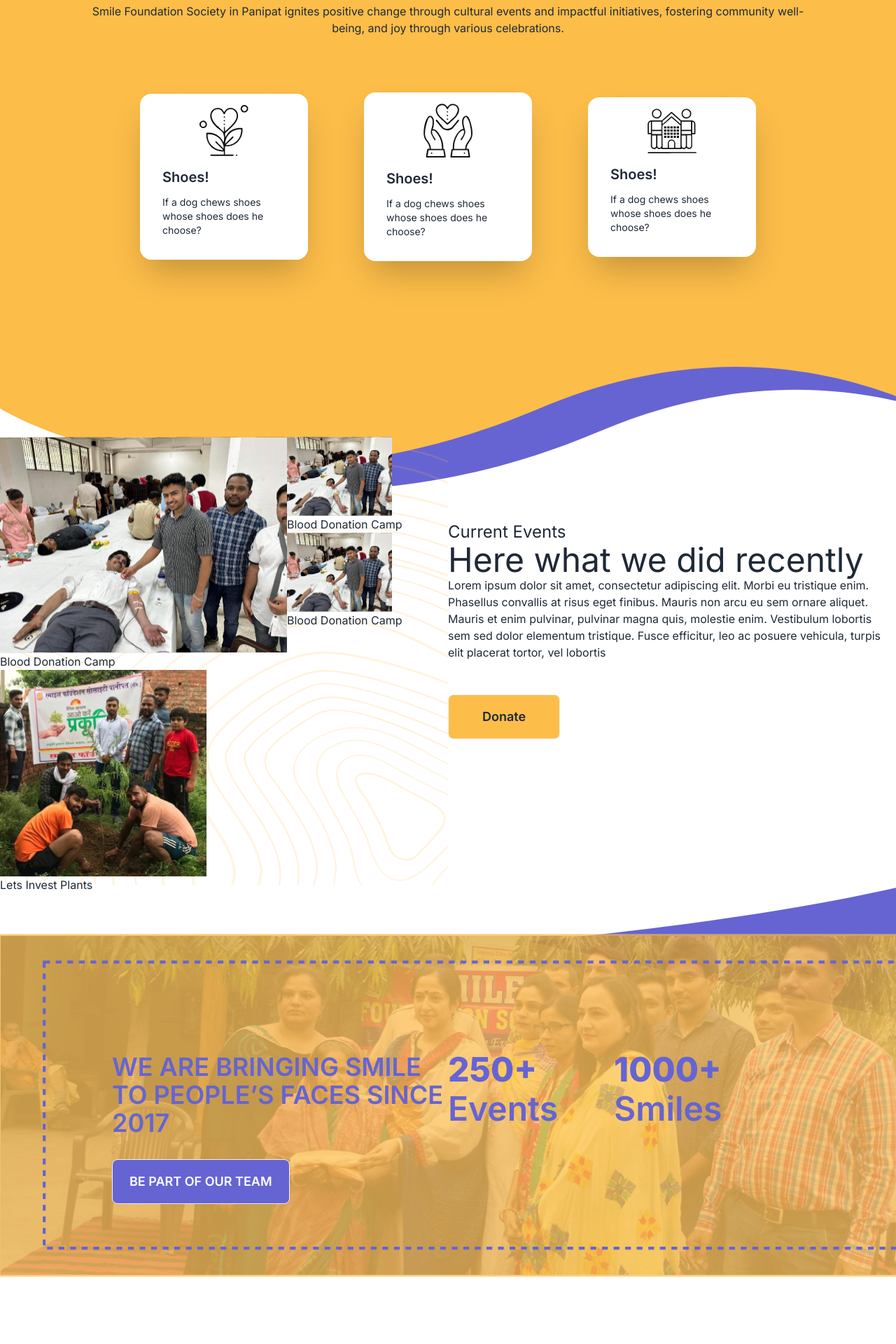
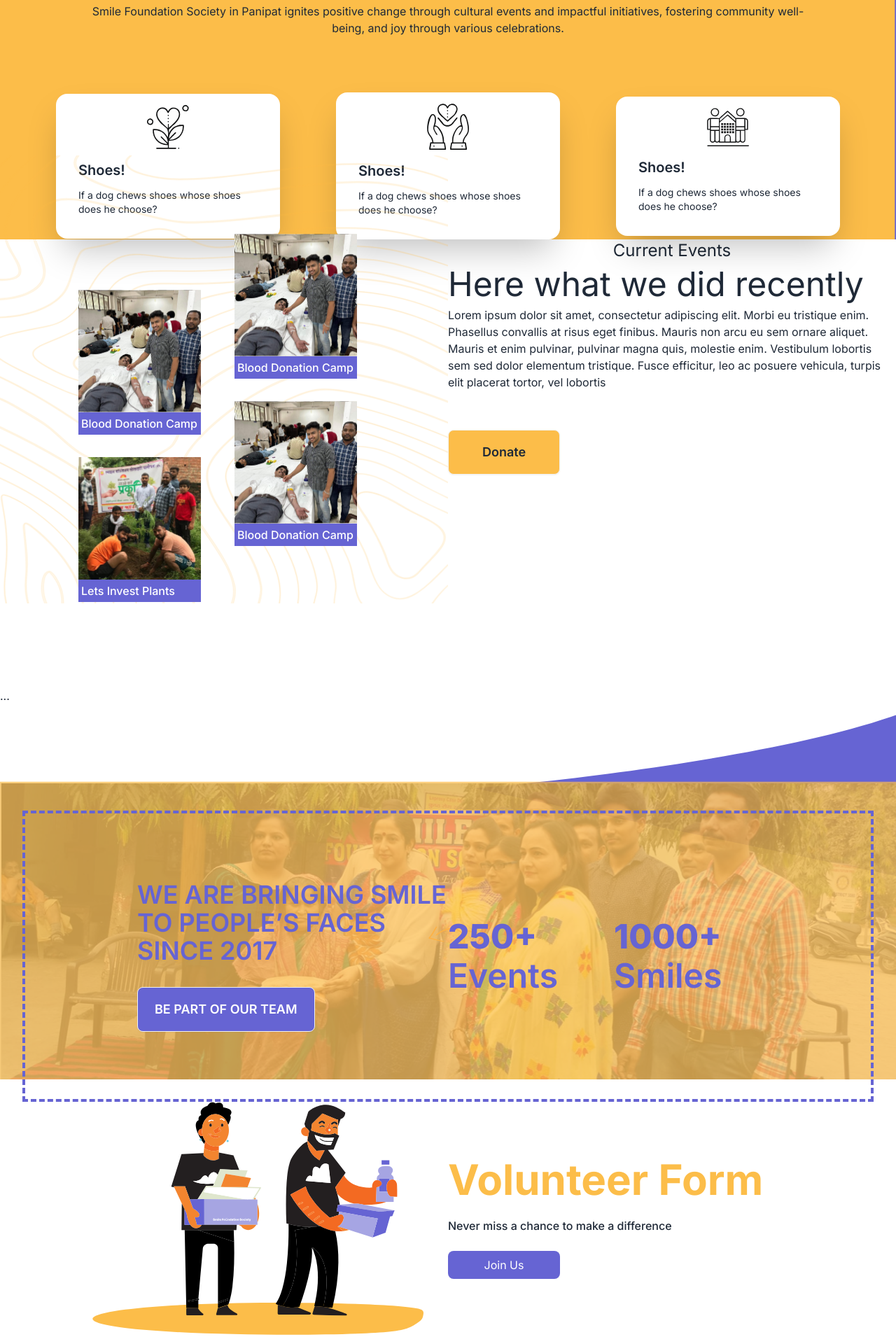
Before and after one commit to jayanth137/NGO_Landing_Page, a Next.js app: page / in a window 1280 px wide. Shown: the part 1420-3340 px from the top of the page at 70% size. Built offline with nearby package versions, Linux system fonts and the light colour scheme.

Commit message:
showing to yash git add .

```diff
--- a/app/components/Card.js
+++ b/app/components/Card.js
@@ -10,11 +10,10 @@
     <main
       style={{
         backgroundImage: `url("${cardDesign.src}")`,
-        width: '100%',
-        height: '120vh',
         backgroundRepeat: 'repeat',
         backgroundSize: 'cover',
       }}
+      className="w-full h-dvh  "
     >
       <div className="flex flex-col gap-y-3 md:gap-y-6 py-4 md:py-20  ">
         <h5 className="text-center test-lg  md:text-2xl font-semibold  ">
@@ -30,27 +29,27 @@
         </p>
       </div>
       <div className="flex flex-wrap justify-center items-center gap-8  md:gap-x-20 ">
-        <div className="card card-compact w-60 h-60 bg-base-100 p-4 shadow-2xl  ring-purple md:hover:ring-2">
+        <div className="card card-compact w-full sm:w-1/2 md:w-1/3 lg:w-1/4 xl:w-1/5 bg-base-100 p-4 shadow-2xl ring-purple md:hover:ring-2">
           <figure>
-            <Image src={one} alt="Shoes" width={70} height={70} />
+            <Image src={one} alt="Shoes" width={60} height={60} />
+          </figure>
+          <div className="card-body ">
+            <h2 className="card-title">Shoes!</h2>
+            <p>If a dog chews shoes whose shoes does he choose?</p>
+          </div>
+        </div>
+        <div className="card card-compact w-full sm:w-1/2 md:w-1/3 lg:w-1/4 xl:w-1/5 bg-base-100 p-4 shadow-2xl ring-purple md:hover:ring-2">
+          <figure>
+            <Image src={two} alt="Shoes" width={60} height={60} />
           </figure>
           <div className="card-body">
             <h2 className="card-title">Shoes!</h2>
             <p>If a dog chews shoes whose shoes does he choose?</p>
           </div>
         </div>
-        <div className="card card-compact w-60 h-60 bg-base-100 p-4 shadow-2xl  ring-purple md:hover:ring-2">
+        <div className="card card-compact w-full sm:w-1/2 md:w-1/3 lg:w-1/4 xl:w-1/5 bg-base-100 p-4 shadow-2xl ring-purple md:hover:ring-2">
           <figure>
-            <Image src={two} alt="Shoes" width={70} height={70} />
-          </figure>
-          <div className="card-body">
-            <h2 className="card-title">Shoes!</h2>
-            <p>If a dog chews shoes whose shoes does he choose?</p>
-          </div>
-        </div>
-        <div className="card card-compact w-60 h-60  bg-base-100 p-4 shadow-2xl ring-purple md:hover:ring-2">
-          <figure>
-            <Image src={three} alt="Shoes" width={70} height={70} />
+            <Image src={three} alt="Shoes" width={60} height={60} />
           </figure>
           <div className="card-body">
             <h2 className="card-title">Shoes!</h2>
--- a/app/components/Events.js
+++ b/app/components/Events.js
@@ -20,32 +20,40 @@
           }}
           className="md:w-1/2"
         >
-          <div className="flex">
-            <div>
+          <div className="flex flex-row md:gap-x-12 gap-x-4 md:p-28 p-16   ">
+            <div className="flex flex-col gap-y-8 mt-20">
               <div>
-                <Image src={image1} alt="donation" />
-                <h1>Blood Donation Camp</h1>
+                <Image src={image1} alt="donation" className="imageStyle" />
+                <h1 className="bg-purple font-medium p-1 text-white">
+                  Blood Donation Camp
+                </h1>
               </div>
               <div>
-                <Image src={image2} alt="donation" className="h-300 w-150" />
-                <h1>Lets Invest Plants</h1>
+                <Image src={image2} alt="donation" className="imageStyle" />
+                <h1 className="bg-purple font-medium p-1 text-white">
+                  Lets Invest Plants
+                </h1>
               </div>
             </div>
-            <div>
+            <div className="flex flex-col gap-y-8">
               <div>
-                <Image src={image1} alt="donation" height={300} width={150} />
-                <h1>Blood Donation Camp</h1>
+                <Image src={image1} alt="donation" className="imageStyle" />
+                <h1 className="bg-purple font-medium p-1 text-white">
+                  Blood Donation Camp
+                </h1>
               </div>
               <div>
-                <Image src={image1} alt="donation" height={300} width={150} />
-                <h1>Blood Donation Camp</h1>
+                <Image src={image1} alt="donation" className="imageStyle" />
+                <h1 className="bg-purple font-medium p-1 text-white">
+                  Blood Donation Camp
+                </h1>
               </div>
             </div>
           </div>
         </div>
-        <div className="md:w-1/2">
-          <h5 className="text-2xl"> Current Events</h5>
-          <h1 className="text-5xl">Here what we did recently</h1>
+        <div className="flex flex-col gap-y-2 md:w-1/2">
+          <h5 className="text-2xl text-center"> Current Events</h5>
+          <h1 className="text-5xl ">Here what we did recently</h1>
           <p className="text-base">
             Lorem ipsum dolor sit amet, consectetur adipiscing elit. Morbi eu
             tristique enim. Phasellus convallis at risus eget finibus. Mauris
@@ -54,7 +62,7 @@
             elementum tristique. Fusce efficitur, leo ac posuere vehicula,
             turpis elit placerat tortor, vel lobortis{' '}
           </p>
-          <button className="btn my-2  md:mx-0 md:my-12 bg-yellow sm:btn-sm md:btn-md lg:btn-lg lg:w-40">
+          <button className="btn my-2 w-40  md:mx-0 md:my-12 bg-yellow sm:btn-sm md:btn-md lg:btn-lg lg:w-40">
             Donate
           </button>{' '}
         </div>
@@ -63,33 +71,38 @@
       <main
         style={{
           backgroundImage: `url("${group.src}")`,
-          height: '80vh',
-          backgroundRepeat: 'repeat',
-          backgroundSize: 'cover', // Adjust this value to maintain the aspect ratio
+          backgroundRepeat: 'no-repeat',
+          backgroundSize: 'cover',
+          height: '70vh',
           position: 'relative',
-          bottom: '200px',
         }}
-        className="relative"
       >
-        <div className=" flex flex-col md:flex-row absolute inset-x-0 top-40 md:top-80 mx-40 gap-y-8  ">
+        ...
+        <div className=" flex flex-col md:flex-row absolute inset-x-0 top-40  md:px-40 md:py-24 md:mx-8 m-4 px-20 justify-center items-center   gap-y-8 md:border-dashed border-4 border-purple  ">
           <div className=" md:w-1/2  ">
-            <h1 className="text-4xl mb-8 text-purple font-semibold ">
+            <h1 className="md:text-4xl sm:text-3xl mb-8 text-xl text-purple font-semibold ">
               WE ARE BRINGING SMILE TO PEOPLE’S FACES SINCE 2017
             </h1>
             <button className="btn    bg-purple text-white sm:btn-sm md:btn-md lg:btn-lg ">
               BE PART OF OUR TEAM
             </button>{' '}
           </div>
-          <div className="flex gap-x-20 md:w-1/2">
+          <div className="flex  gap-x-20 md:w-1/2">
             <div>
-              <h1 className="text-purple mb-2 text-5xl font-extrabold">250+</h1>
-              <h2 className="text-purple text-5xl font-semibold">Events</h2>
+              <h1 className="text-purple mb-2 md:text-5xl text-2xl font-extrabold">
+                250+
+              </h1>
+              <h2 className="text-purple  md:text-5xl text-2xl font-semibold">
+                Events
+              </h2>
             </div>
             <div>
-              <h1 className="text-purple mb-2 text-5xl font-extrabold">
+              <h1 className="text-purple mb-2  md:text-5xl text-2xl font-extrabold">
                 1000+
               </h1>
-              <h2 className="text-purple text-5xl font-semibold">Smiles</h2>
+              <h2 className="text-purple  md:text-5xl text-2xl font-semibold">
+                Smiles
+              </h2>
             </div>
           </div>
         </div>
--- a/app/components/Footer.js
+++ b/app/components/Footer.js
@@ -12,7 +12,7 @@
       style={{
         backgroundImage: `url("${footerDe.src}")`,
         width: '100%',
-        height: '80vh',
+        height: '85vh',
         backgroundRepeat: 'repeat',
         backgroundSize: 'cover',
       }}
--- a/app/components/Gallery.js
+++ b/app/components/Gallery.js
@@ -18,7 +18,7 @@
     <main>
       <div>
         <h1 className="text-5xl font-bold text-center m-2">Gallery</h1>
-        <p className="text-base  mx-52">
+        <p className="text-base  md:mx-52 mx-4">
           Lorem ipsum dolor sit amet, consectetur adipiscing elit. Morbi eu
           tristique enim. Phasellus convallis at risus eget finibus. Mauris non
           arcu eu sem ornare aliquet. Mauris et enim pulvinar,{' '}
@@ -26,7 +26,7 @@
       </div>
 
       <div>
-        <div className="carousel mx-48 my-10 rounded-box">
+        <div className="carousel md:mx-48 mx-8  my-10 rounded-box">
           <div className="carousel-item">
             <Image
               src={image1}
@@ -76,7 +76,7 @@
         </div>
       </div>
 
-      <div className="mx-48 my-2 flex gap-x-20">
+      <div className="md:mx-48 mx-8  md:my-10 my-2  flex gap-x-20">
         <Image src={image7} alt="image7" className="rounded-box" />
 
         <a link=""></a>
--- a/app/components/VolunteerForm.js
+++ b/app/components/VolunteerForm.js
@@ -1,14 +1,23 @@
+import Image from 'next/image';
 import React from 'react';
+import volunteer from '../images/Volunteer.svg';
 
 const VolunteerForm = () => {
   return (
-    <main>
-      <div>
-        <h1>VolunteerForm</h1>
-        <p></p>
+    <main className="flex m-8 flex-col sm:flex-row ">
+      <div className="w-1/2">
+        <div>
+          <Image src={volunteer} alt="volunteer" />
+        </div>
       </div>
-      <div>
-        <div></div>
+      <div className="w-1/2 grid  gap-2 content-center">
+        <h1 className="text-yellow text-6xl font-bold my-4">Volunteer Form</h1>
+        <p className="font-medium  ">
+          Never miss a chance to make a difference
+        </p>
+        <button className="bg-purple text-white w-40 py-2 rounded-lg my-4">
+          Join Us
+        </button>
       </div>
     </main>
   );
--- a/app/globals.css
+++ b/app/globals.css
@@ -8,3 +8,9 @@
   background-repeat: no-repeat;
   background-position: center;
 }
+
+.imageStyle {
+  object-fit: cover;
+  height: 175px; /* or any desired height */
+  width: 175px; /* or any desired width */
+}
--- a/app/page.tsx
+++ b/app/page.tsx
@@ -8,6 +8,7 @@
 import Faq from './components/Faq';
 import Footer from './components/Footer';
 import Events from './components/Events';
+import VolunteerForm from './components/VolunteerForm';
 
 export default function Home() {
   return (
@@ -17,7 +18,7 @@
       <MapCtxt />
       <Card />
       <Events />
-
+      <VolunteerForm />
       <Gallery />
       <Faq />
       <Footer />
```
Also changed, not shown: app/components/Donation.js (+32 -17 lines), app/images/Volunteer.svg (added), app/images/group.svg.
